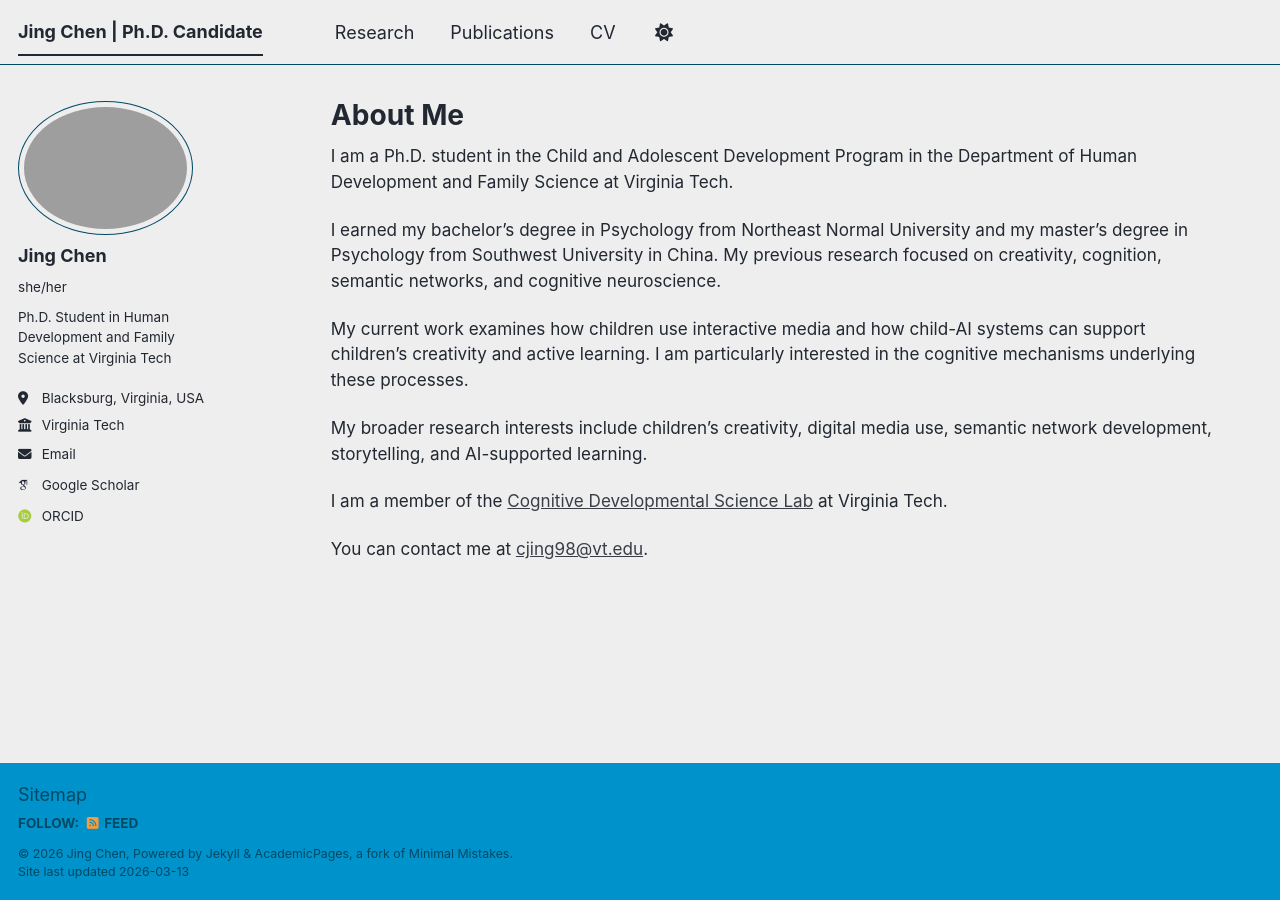
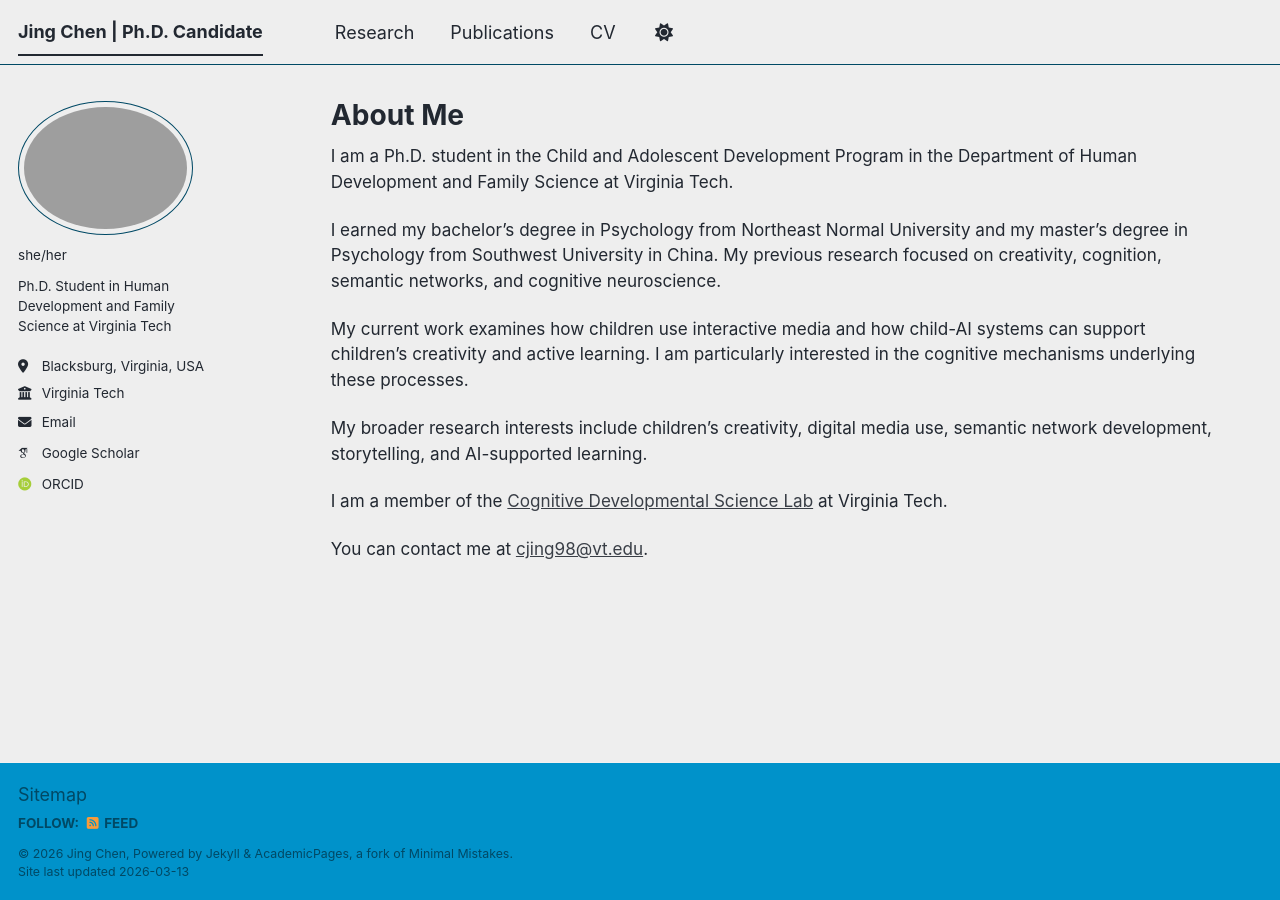
Before and after one commit to cjing98/cjing98.github.io, a Jekyll site: the page built from _pages/about.md, in a window 1280 px wide. Built offline with Jekyll 4.4.1, drawn with Linux system fonts in a browser that asks for light colours; some web fonts are replaced; a script bundle is joined from its source files by our own code; library files that are not in the unit come from our copies.

Commit message:
Update _config.yml

```diff
--- a/_config.yml
+++ b/_config.yml
@@ -22,8 +22,8 @@
 #               Additional customization can be done by editing /_includes/author-profile.html
 author:
   # Biographic information
-  avatar           : "/images/IMG_2992.JPG"
-  name             : "Jing Chen"
+  avatar           : "/images/IMG_5322.JPG"
+  name             : #"Jing Chen"
   pronouns         : "she/her"
   bio              : "Ph.D. Student in Human Development and Family Science at Virginia Tech"
   location         : "Blacksburg, Virginia, USA"
```
